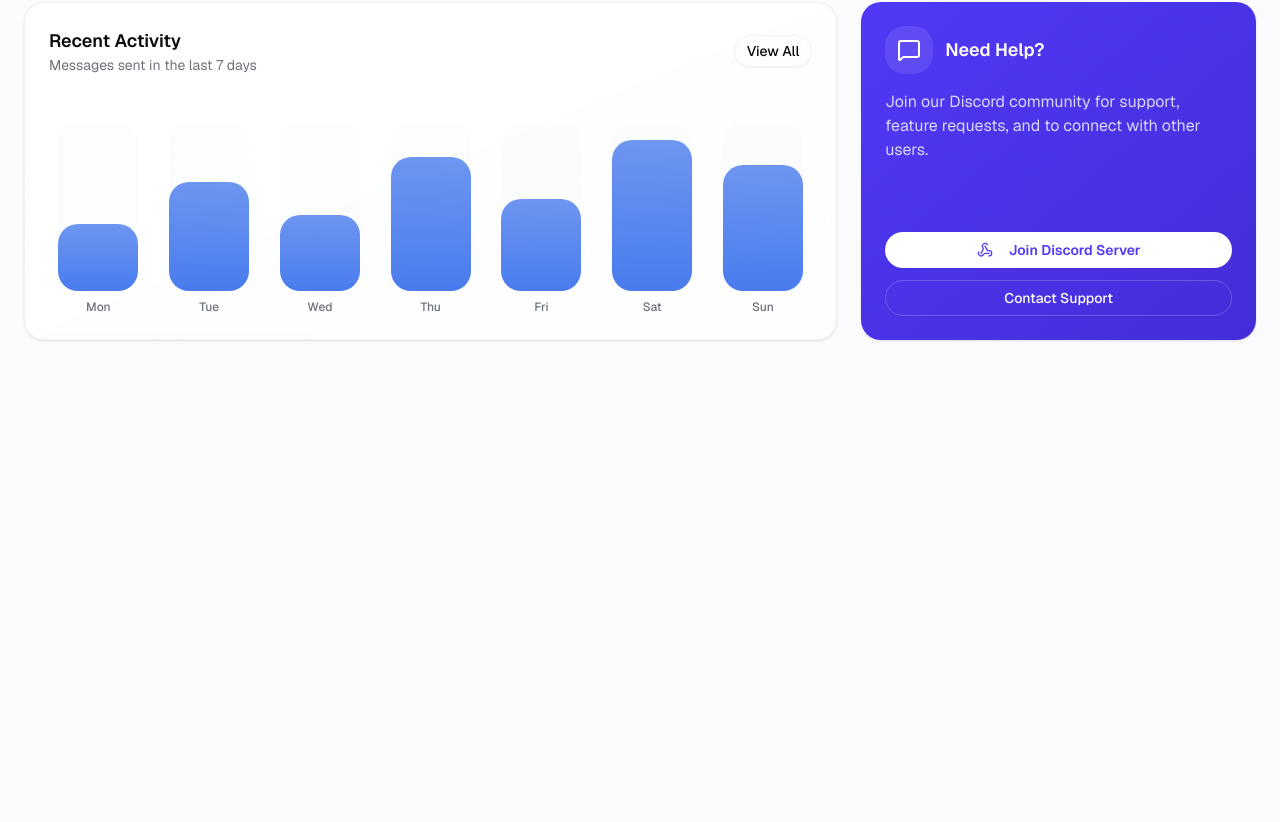
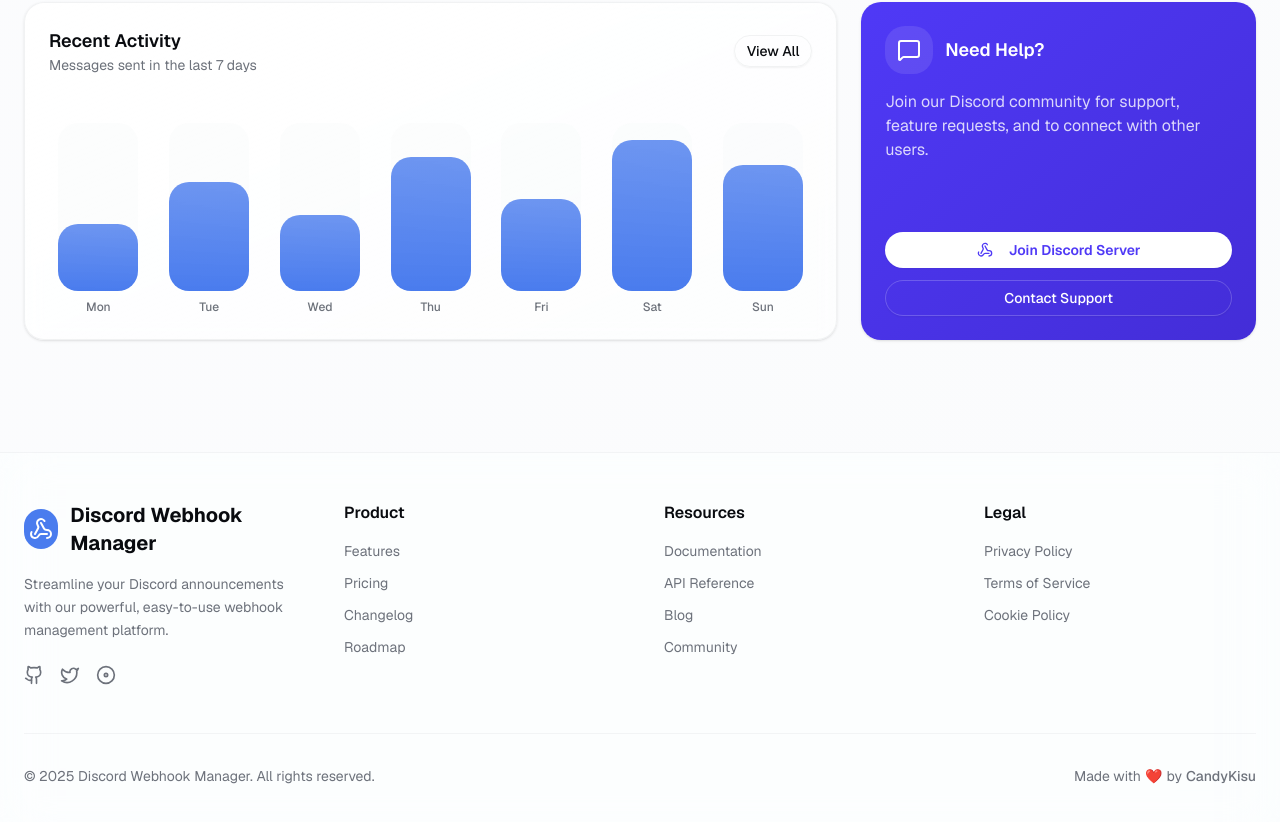
Before and after one commit to ctrixcode/discord-webhook-manager, a Next.js app in the folder apps/web/: page / in a window 1280 px wide. Shown: the part 1317-2139 px from the top of the page. Before the commit the page ends 1689 px from the top, so only its background shows below. Built offline with nearby package versions, Linux system fonts and the light colour scheme.

Commit message:
feat: added footer on homepage

```diff
--- a/apps/web/src/app/page.tsx
+++ b/apps/web/src/app/page.tsx
@@ -13,6 +13,7 @@ import {
   Sparkles,
 } from 'lucide-react';
 import { Navigation } from '@/components/navigation';
+import { Footer } from '@/components/footer';
 
 export default function HomePage() {
   return (
@@ -294,6 +295,7 @@ export default function HomePage() {
           </Card>
         </div>
       </main>
+      <Footer />
     </div>
   );
 }
--- /dev/null
+++ b/apps/web/src/components/footer.tsx
@@ -0,0 +1,176 @@
+import Link from 'next/link';
+import { Webhook, Github, Twitter, Disc } from 'lucide-react';
+
+export function Footer() {
+  return (
+    <footer className="border-t border-border/40 bg-card/30 backdrop-blur-xl mt-20">
+      <div className="container mx-auto px-6 py-12">
+        <div className="grid grid-cols-1 md:grid-cols-2 lg:grid-cols-4 gap-12 mb-12">
+          {/* Brand Column */}
+          <div className="space-y-4">
+            <Link href="/" className="flex items-center gap-3">
+              <div className="size-10 rounded-xl bg-discord flex items-center justify-center">
+                <Webhook className="size-6 text-white" />
+              </div>
+              <span className="text-xl font-bold text-foreground">
+                Discord Webhook Manager
+              </span>
+            </Link>
+            <p className="text-muted-foreground text-sm leading-relaxed max-w-xs">
+              Streamline your Discord announcements with our powerful,
+              easy-to-use webhook management platform.
+            </p>
+            <div className="flex items-center gap-4 pt-2">
+              <Link
+                href="https://github.com"
+                target="_blank"
+                className="text-muted-foreground hover:text-foreground transition-colors"
+              >
+                <Github className="size-5" />
+              </Link>
+              <Link
+                href="https://twitter.com"
+                target="_blank"
+                className="text-muted-foreground hover:text-foreground transition-colors"
+              >
+                <Twitter className="size-5" />
+              </Link>
+              <Link
+                href="https://discord.com"
+                target="_blank"
+                className="text-muted-foreground hover:text-foreground transition-colors"
+              >
+                <Disc className="size-5" />
+              </Link>
+            </div>
+          </div>
+
+          {/* Product Column */}
+          <div>
+            <h3 className="font-semibold text-foreground mb-4">Product</h3>
+            <ul className="space-y-3 text-sm text-muted-foreground">
+              <li>
+                <Link
+                  href="/features"
+                  className="hover:text-foreground transition-colors"
+                >
+                  Features
+                </Link>
+              </li>
+              <li>
+                <Link
+                  href="/pricing"
+                  className="hover:text-foreground transition-colors"
+                >
+                  Pricing
+                </Link>
+              </li>
+              <li>
+                <Link
+                  href="/changelog"
+                  className="hover:text-foreground transition-colors"
+                >
+                  Changelog
+                </Link>
+              </li>
+              <li>
+                <Link
+                  href="/roadmap"
+                  className="hover:text-foreground transition-colors"
+                >
+                  Roadmap
+                </Link>
+              </li>
+            </ul>
+          </div>
+
+          {/* Resources Column */}
+          <div>
+            <h3 className="font-semibold text-foreground mb-4">Resources</h3>
+            <ul className="space-y-3 text-sm text-muted-foreground">
+              <li>
+                <Link
+                  href="/docs"
+                  className="hover:text-foreground transition-colors"
+                >
+                  Documentation
+                </Link>
+              </li>
+              <li>
+                <Link
+                  href="/api"
+                  className="hover:text-foreground transition-colors"
+                >
+                  API Reference
+                </Link>
+              </li>
+              <li>
+                <Link
+                  href="/blog"
+                  className="hover:text-foreground transition-colors"
+                >
+                  Blog
+                </Link>
+              </li>
+              <li>
+                <Link
+                  href="/community"
+                  className="hover:text-foreground transition-colors"
+                >
+                  Community
+                </Link>
+              </li>
+            </ul>
+          </div>
+
+          {/* Legal Column */}
+          <div>
+            <h3 className="font-semibold text-foreground mb-4">Legal</h3>
+            <ul className="space-y-3 text-sm text-muted-foreground">
+              <li>
+                <Link
+                  href="/privacy"
+                  className="hover:text-foreground transition-colors"
+                >
+                  Privacy Policy
+                </Link>
+              </li>
+              <li>
+                <Link
+                  href="/terms"
+                  className="hover:text-foreground transition-colors"
+                >
+                  Terms of Service
+                </Link>
+              </li>
+              <li>
+                <Link
+                  href="/cookies"
+                  className="hover:text-foreground transition-colors"
+                >
+                  Cookie Policy
+                </Link>
+              </li>
+            </ul>
+          </div>
+        </div>
+
+        <div className="pt-8 border-t border-border/40 flex flex-col md:flex-row items-center justify-between gap-4">
+          <p className="text-sm text-muted-foreground">
+            © {new Date().getFullYear()} Discord Webhook Manager. All rights
+            reserved.
+          </p>
+          <p className="text-sm text-muted-foreground flex items-center gap-1">
+            Made with <span className="text-red-500">❤️</span> by{' '}
+            <Link
+              href="https://github.com/ctrixcode"
+              className="hover:text-foreground transition-colors font-medium"
+            >
+              CandyKisu
+            </Link>
+          </p>
+        </div>
+      </div>
+    </footer>
+  );
+}
```
